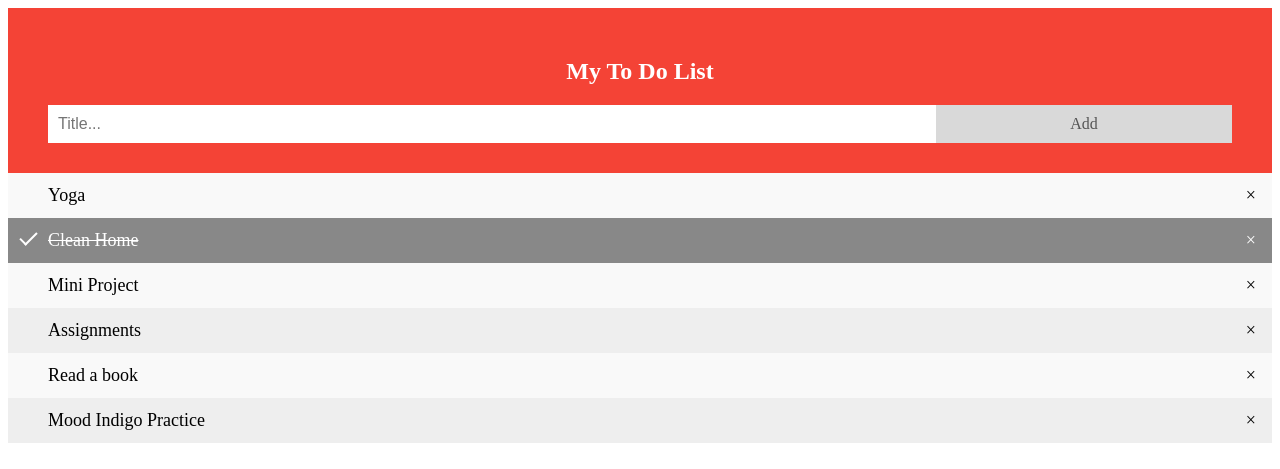
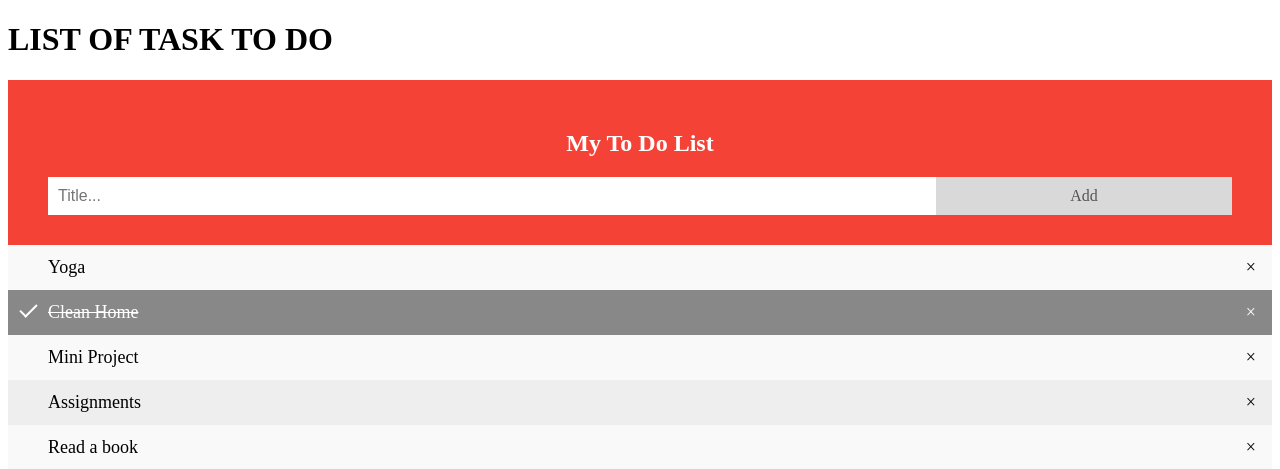
Before and after one commit to risingcoder24/todoList, a Django app: page / in a window 1280 px wide. Shown: the top 469 px of the page. Run offline with Django 4.2, Linux system fonts and the light colour scheme.

Commit message:
Update index.html

```diff
--- a/templates/index.html
+++ b/templates/index.html
@@ -7,6 +7,7 @@
     <title>ToDoList</title>
 </head>
 <body>
+     <h1> LIST OF TASK TO DO  </h1>
     <div id="myDIV" class="header">
         <h2>My To Do List</h2>
         <input type="text" id="myInput" placeholder="Title...">
```
